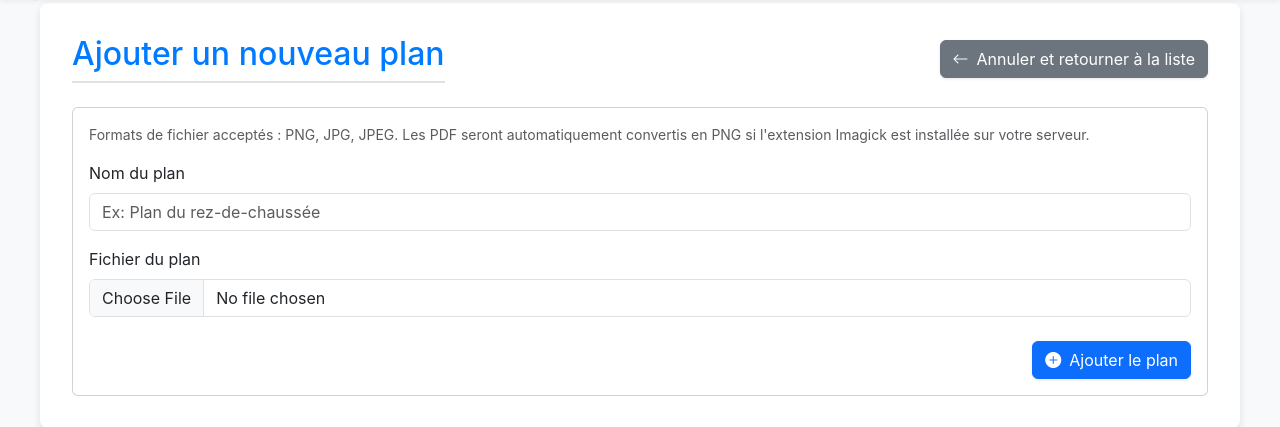
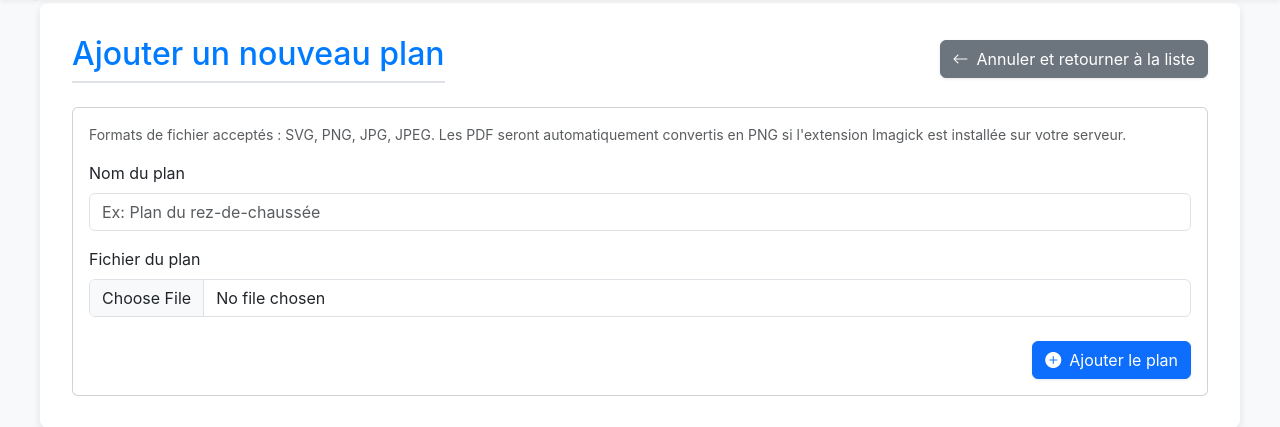
Before and after one commit to remi-deher/gestion-code-geo, a PHP site: template views/plan_add_view.php in a window 1280 px wide. Shown: the part 81-508 px from the top of the page. Run offline with PHP 8.4, Linux system fonts and the light colour scheme; the template is opened without the code that fills it: most values are stand-ins (such as "Sample title", 1, 10 or a date in 2020); some libraries are stand-ins or nearby versions.

Commit message:
correction ajout plan en SVG

```diff
--- a/controllers/PlanController.php
+++ b/controllers/PlanController.php
@@ -202,7 +202,7 @@ class PlanController extends BaseController {
                         header('Location: index.php?action=listPlans');
                         exit();
                     }
-                } else if (in_array($extension, ['png', 'jpg', 'jpeg'])) {
+                } else if (in_array($extension, ['png', 'jpg', 'jpeg', 'svg'])) {
                     $finalFilename = $newFilenameBase . '.' . $extension;
                     $destination = $uploadDir . $finalFilename;
                     move_uploaded_file($file['tmp_name'], $destination);
--- a/views/plan_add_view.php
+++ b/views/plan_add_view.php
@@ -11,7 +11,7 @@
 
         <div class="card">
             <div class="card-body">
-                <p class="card-text small text-muted">Formats de fichier acceptés : PNG, JPG, JPEG. Les PDF seront automatiquement convertis en PNG si l'extension Imagick est installée sur votre serveur.</p>
+                <p class="card-text small text-muted">Formats de fichier acceptés : SVG, PNG, JPG, JPEG. Les PDF seront automatiquement convertis en PNG si l'extension Imagick est installée sur votre serveur.</p>
                 <form action="index.php?action=addPlan" method="POST" enctype="multipart/form-data">
                     <div class="mb-3">
                         <label for="nom" class="form-label">Nom du plan</label>
@@ -19,7 +19,7 @@
                     </div>
                     <div class="mb-3">
                         <label for="planFile" class="form-label">Fichier du plan</label>
-                        <input type="file" id="planFile" name="planFile" class="form-control" accept=".png,.jpg,.jpeg,.pdf" required>
+                        <input type="file" id="planFile" name="planFile" class="form-control" accept=".svg,.png,.jpg,.jpeg,.pdf" required>
                     </div>
                     <div class="d-flex justify-content-end gap-2 mt-4">
                         <button type="submit" class="btn btn-primary">
```
